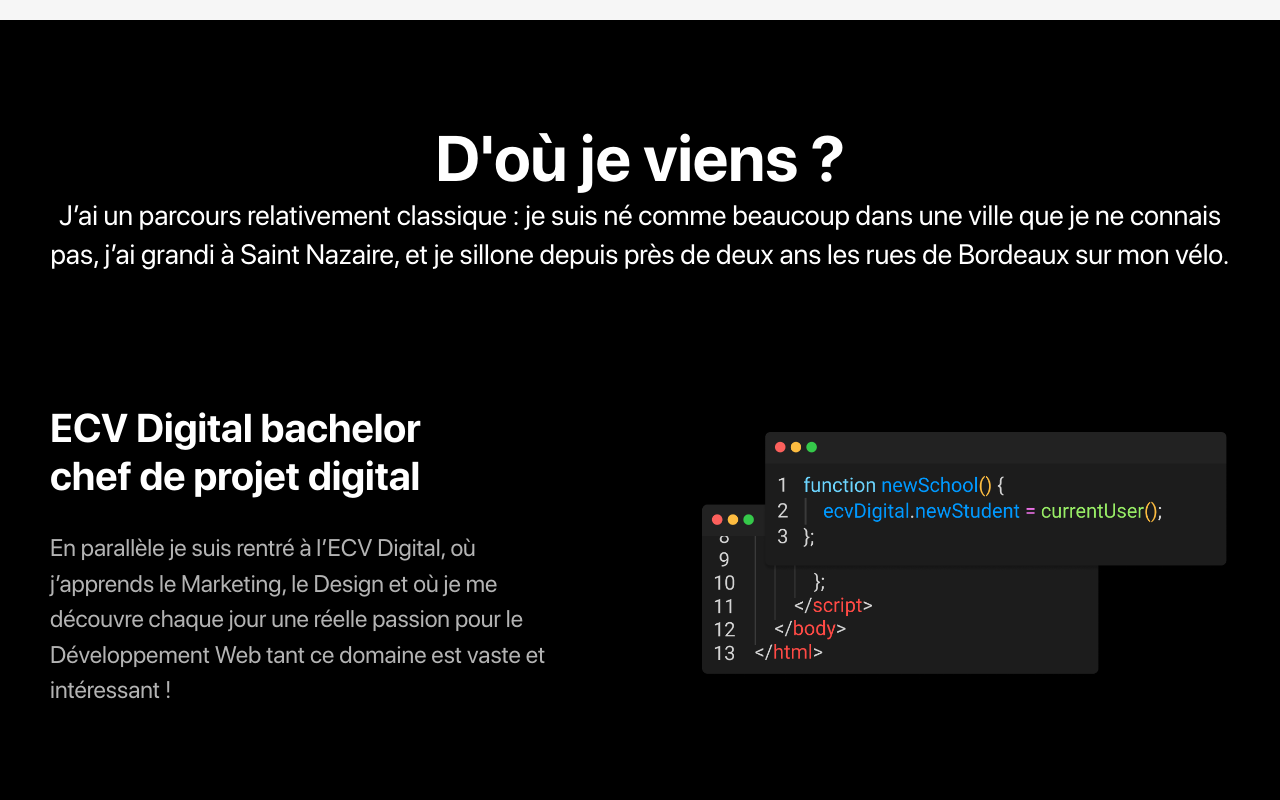
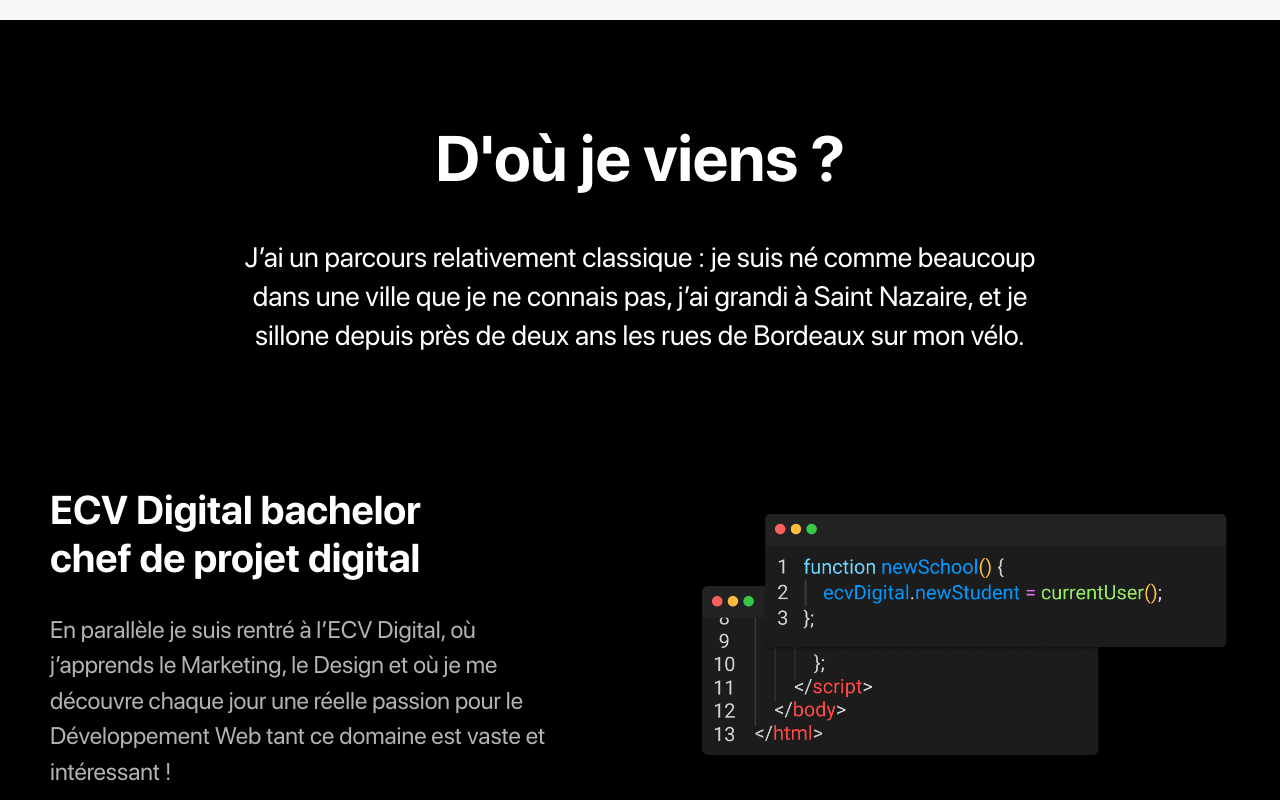
Before and after one commit to fefzdev/nuxt-personal-website, a Nuxt app: page / in a window 1280 px wide. Shown: the part 780-1580 px from the top of the page. Built offline with nearby package versions, Linux system fonts and the light colour scheme.

Commit message:
Review margins

```diff
--- a/components/Sections/Presentation.vue
+++ b/components/Sections/Presentation.vue
@@ -16,6 +16,9 @@ export default {}
 </script>
 
 <style lang="scss" scoped>
+h2 {
+  margin-bottom: 42px;
+}
 .presentation {
   .section_desc {
     margin-bottom: 40px;
--- a/components/Sections/Stories.vue
+++ b/components/Sections/Stories.vue
@@ -48,7 +48,13 @@ export default {
 .story {
 
   .intro {
+    max-width: 850px;
+    margin: auto;
     margin-bottom: 130px;
+
+    h2 {
+      margin-bottom: 42px;
+    }
   }
 
   .content {
--- a/components/Sections/Uses.vue
+++ b/components/Sections/Uses.vue
@@ -87,8 +87,13 @@ export default {
 
 <style lang="scss" scoped>
 .uses {
-  .intro .section_desc {
-    margin-bottom: 50px;
+  .intro {
+    h2 {
+      margin-bottom: 42px;
+    }
+    .section_desc {
+      margin-bottom: 50px;
+    }
   }
 }
 
```
